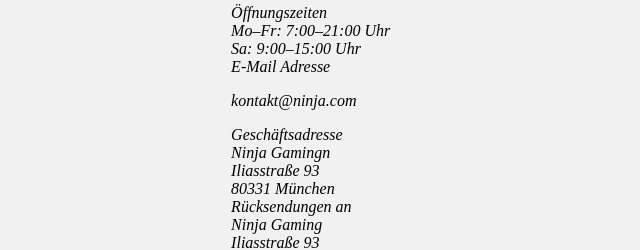
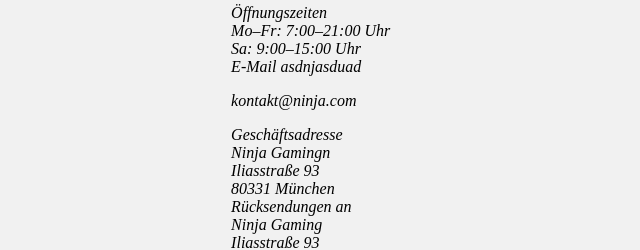
Before and after one commit to Sascha-B23/WebAnw2_NinjaGaming, a plain HTML site: page kontakt.html in a window 1280 px wide. Shown: the part 423-673 px from the top of the page, 382-1022 px from the left. Drawn offline with Linux system fonts and the light colour scheme.

Commit message:
titel geändert

```diff
--- a/kontakt.html
+++ b/kontakt.html
@@ -39,7 +39,7 @@
       <dd><span>Mo–Fr:</span> <span>7:00–21:00 Uhr</span></dd>
       <dd><span>Sa:</span> <span>9:00–15:00 Uhr</span></dd>
 
-      <dt>E-Mail Adresse</dt>
+      <dt>E-Mail asdnjasduad</dt>
         <dd><p>kontakt@ninja.com</p></dd>
 
       <dt>Geschäftsadresse</dt>
```
